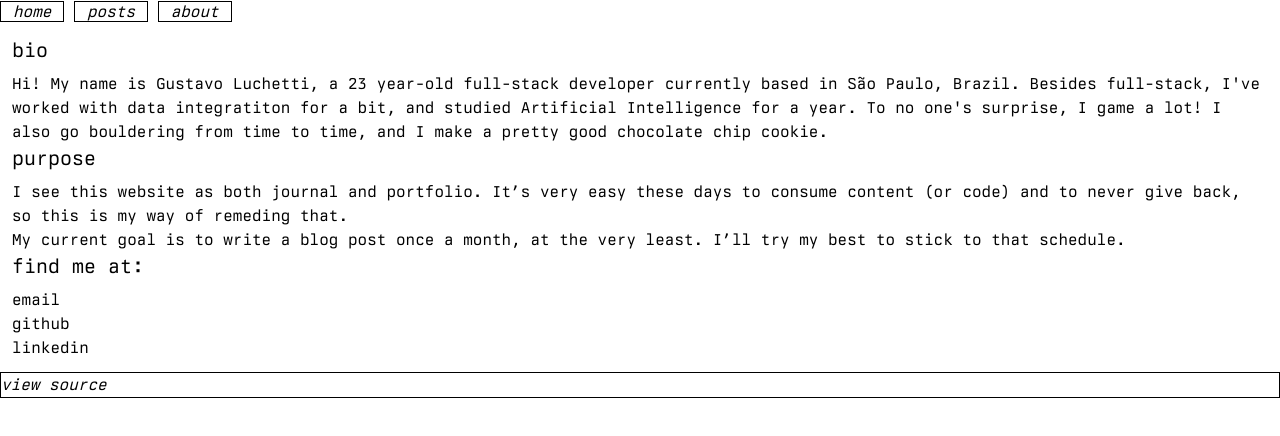
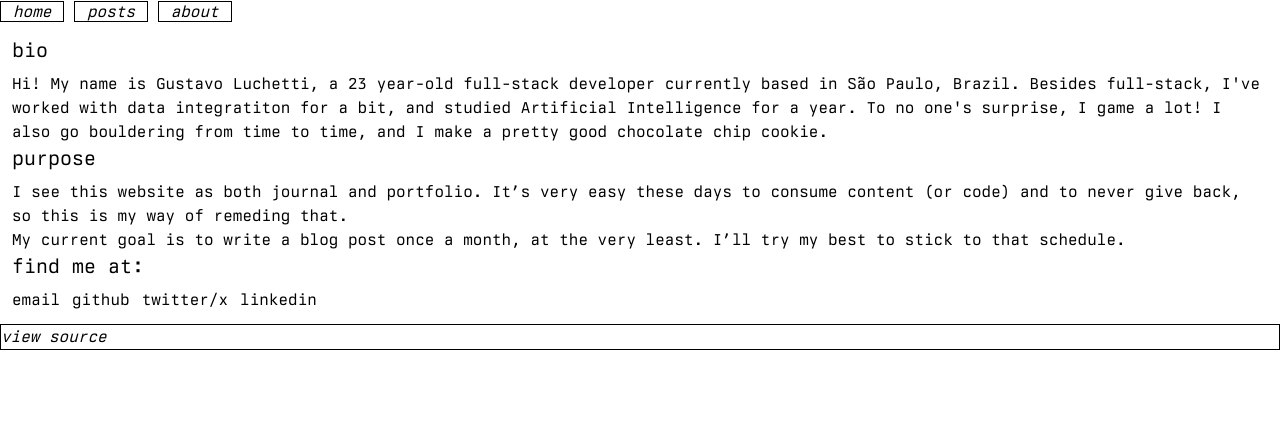
Before and after one commit to gusluchetti/portfolio, a SvelteKit app: page /about in a window 1280 px wide. Shown: the top 436 px of the page. Built offline with nearby package versions, Linux system fonts and the light colour scheme.

Commit message:
feat: add twitter link

```diff
--- a/src/routes/about/+page.svelte
+++ b/src/routes/about/+page.svelte
@@ -20,7 +20,8 @@
 	to that schedule.
 </p>
 <h2>find me at:</h2>
-<ul>
+<div>
+	<ul class="flex flex-row flex-wrap gap-3">
 		<li>
 			<a href="mailto:gustavo@luchetti.dev">email</a>
 		</li>
@@ -28,6 +29,10 @@
 			<a href="https://github.com/gusluchetti">github</a>
 		</li>
 		<li>
+			<a href="https://twitter.com/dev_sushii">twitter/x</a>
+		</li>
+		<li>
 			<a href="https://www.linkedin.com/in/gustaluchetti/">linkedin</a>
 		</li>
 	</ul>
+</div>
```
Lines whose indentation alone changed are shown as unchanged.
